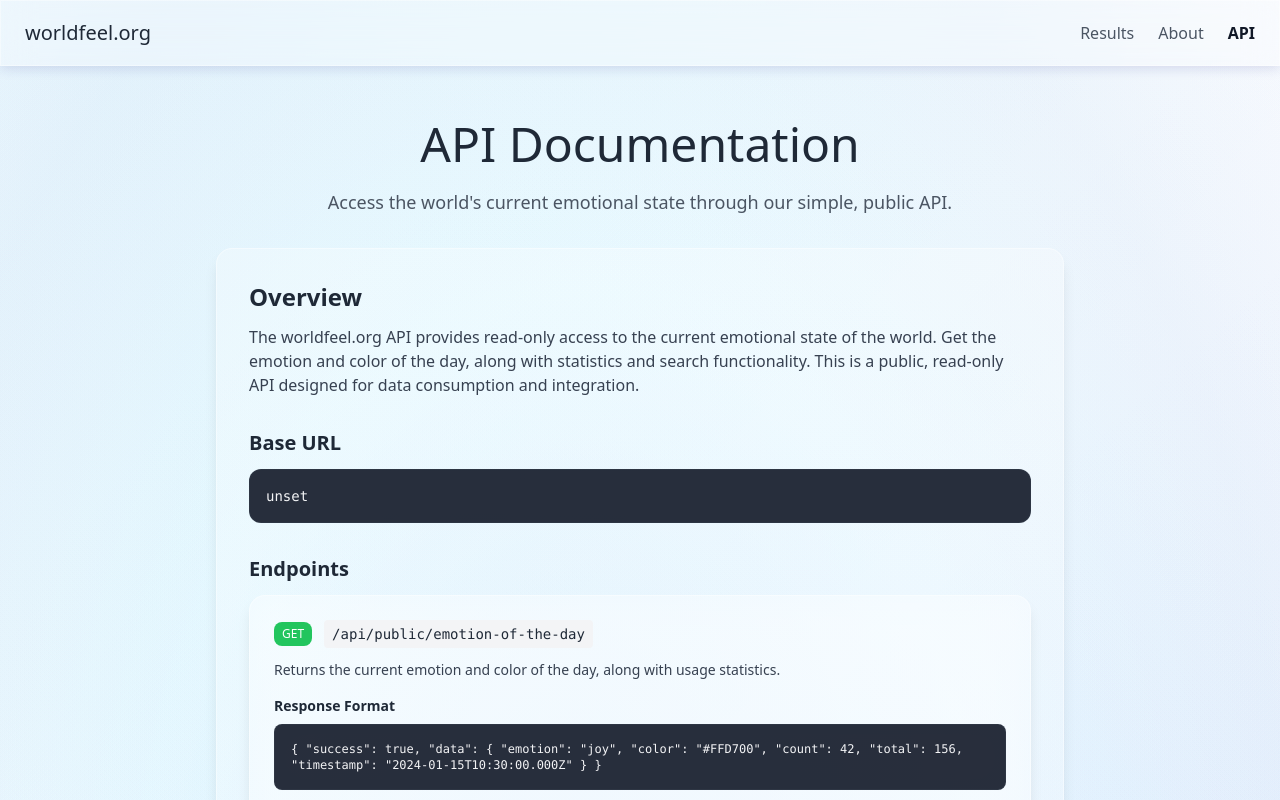
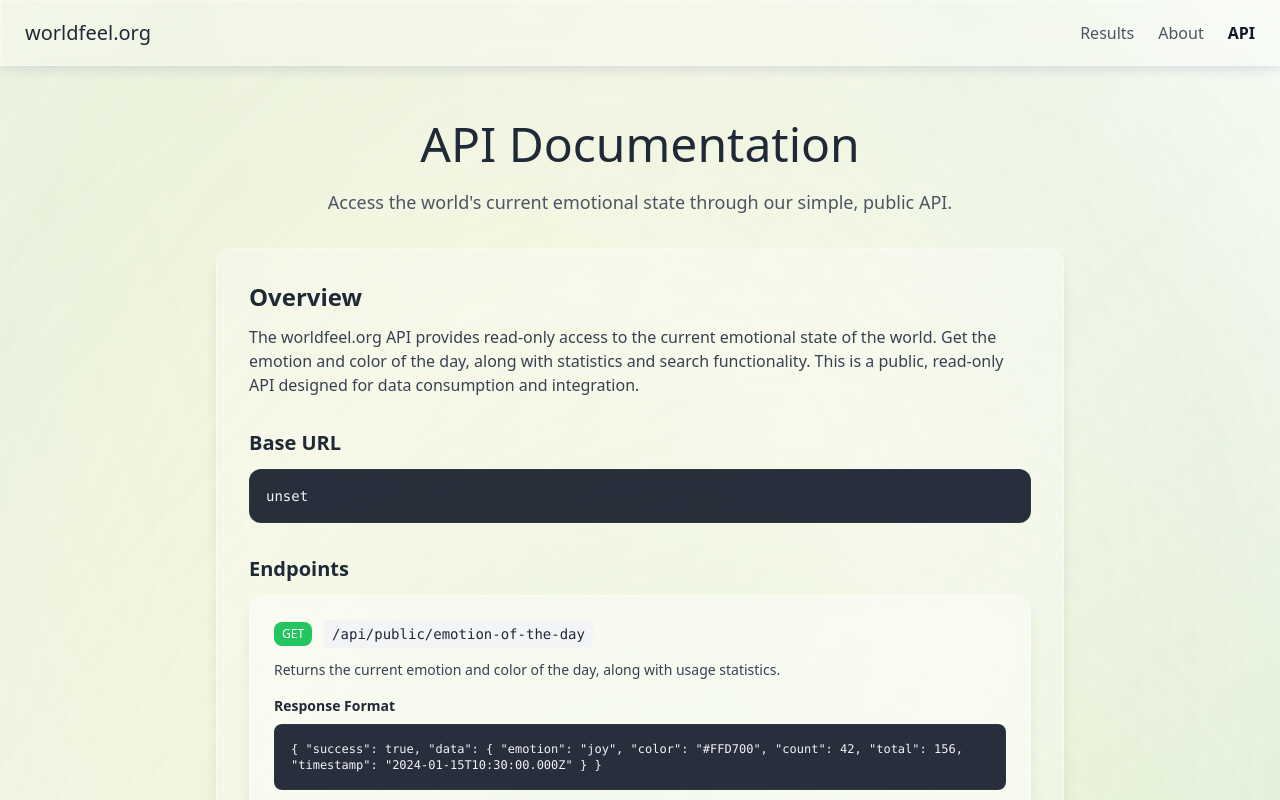
Before and after one commit to spencerdavis226/worldfeel, a React (Vite) app in the folder apps/web/: page /api in a window 1280 px wide. Shown: the top 800 px of the page. Built offline with nearby package versions, Linux system fonts and the light colour scheme; no server answers.

Commit message:
Add hue cycling feature to UniversalBackground component and implement corresponding CSS animations

```diff
--- a/apps/web/src/components/UniversalBackground.tsx
+++ b/apps/web/src/components/UniversalBackground.tsx
@@ -5,6 +5,10 @@ interface UniversalBackgroundProps {
   centerColorHex?: string;
   /** Secondary color for the edges of the background (optional) */
   edgeColorHex?: string;
+  /** Enable gentle hue cycling for a calm, flowing experience */
+  enableHueCycle?: boolean;
+  /** Duration in ms for one full hue cycle (default: 180000ms = 3 minutes) */
+  hueCycleDurationMs?: number;
   /** Duration in ms for color transitions (default: 800ms) */
   transitionDurationMs?: number;
   /** Children to render on top of the background */
@@ -14,9 +18,13 @@ interface UniversalBackgroundProps {
 export function UniversalBackground({
   centerColorHex = '#6DCFF6',
   edgeColorHex,
+  enableHueCycle = false,
+  hueCycleDurationMs = 180000, // 3 minutes for very gentle cycling
   transitionDurationMs = 800,
   children,
 }: UniversalBackgroundProps) {
+  // Generate random starting hue on mount for variety
+  const [randomStartHue] = useState(() => Math.floor(Math.random() * 360));
   // Convert hex to RGB for CSS variables
   const hexToRgb = (hex: string) => {
     const result = /^#?([a-f\d]{2})([a-f\d]{2})([a-f\d]{2})$/i.exec(hex);
@@ -327,6 +335,10 @@ export function UniversalBackground({
           className="absolute inset-0 w-full min-h-full"
           style={{
             background: currentGradient,
+            ...(enableHueCycle && {
+              animation: `wf-gentle-hue-cycle ${hueCycleDurationMs}ms linear infinite`,
+              '--wf-hue-start': `${randomStartHue}deg`,
+            } as React.CSSProperties),
           }}
         />
 
--- a/apps/web/src/features/AboutPage.tsx
+++ b/apps/web/src/features/AboutPage.tsx
@@ -10,7 +10,7 @@ export function AboutPage() {
   const [avatarError, setAvatarError] = useState<boolean>(false);
   const [avatarSrc, setAvatarSrc] = useState<string>('/spencer.png');
   return (
-    <UniversalBackground>
+    <UniversalBackground enableHueCycle={true}>
       <div className="min-h-screen flex flex-col items-center p-4 sm:p-6 pt-20 sm:pt-24 pb-8">
         {/* Main content */}
         <div className="w-full max-w-3xl mx-auto text-center px-4 sm:px-6 animate-fade-in space-y-6 sm:space-y-8">
--- a/apps/web/src/features/ApiDocsPage.tsx
+++ b/apps/web/src/features/ApiDocsPage.tsx
@@ -9,7 +9,7 @@ export function ApiDocsPage() {
     import.meta.env.VITE_API_BASE || 'https://api.worldfeel.org';
 
   return (
-    <UniversalBackground>
+    <UniversalBackground enableHueCycle={true}>
       <div className="min-h-screen flex flex-col items-center p-4 sm:p-6 pt-20 sm:pt-24 pb-8">
         {/* Main content */}
         <div className="w-full max-w-4xl mx-auto text-center px-4 sm:px-6 animate-fade-in space-y-6 sm:space-y-8">
--- a/apps/web/src/index.css
+++ b/apps/web/src/index.css
@@ -432,4 +432,14 @@
   .animate-pop-in {
     animation: wf-pop-in 200ms cubic-bezier(0.22, 1, 0.36, 1) both;
   }
+
+  /* Graceful hue cycling for calm pages */
+  @keyframes wf-gentle-hue-cycle {
+    from {
+      filter: hue-rotate(var(--wf-hue-start, 0deg)) saturate(1.1);
+    }
+    to {
+      filter: hue-rotate(calc(var(--wf-hue-start, 0deg) + 360deg)) saturate(1.1);
+    }
+  }
 }
```
